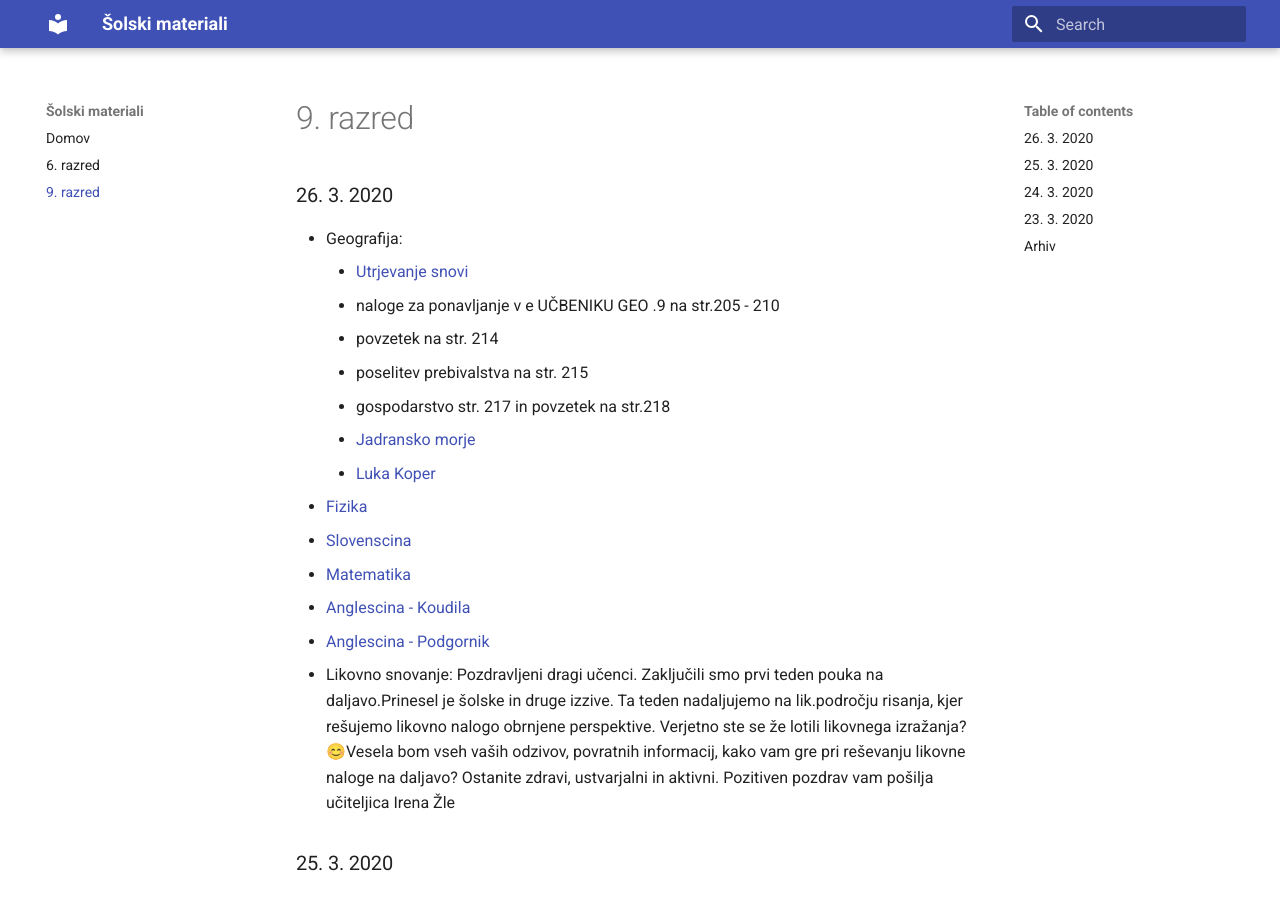
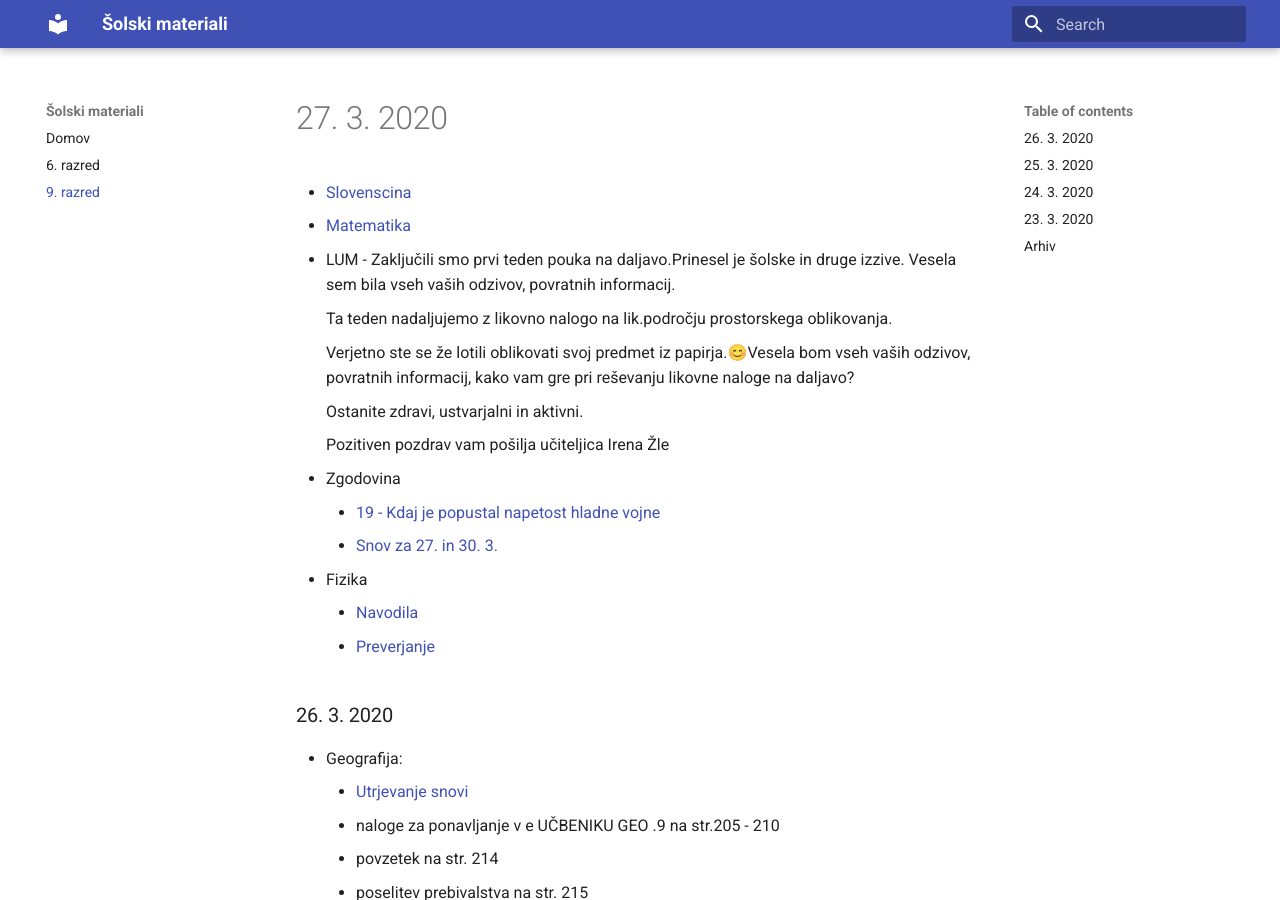
Before and after one commit to skyflyer/solski-materiali, an MkDocs documentation site: the page built from docs/9razred/index.md, in a window 1280 px wide and 900 px high. Built offline with MkDocs 1.6.1 and Material for MkDocs 9.7.7, drawn with Linux system fonts in a browser that asks for light colours.

Commit message:
27. 3. 2020 - 9. razred

```diff
--- a/docs/9razred/index.md
+++ b/docs/9razred/index.md
@@ -2,6 +2,35 @@
 title: 9. razred
 summary: ucna snov za 9. razred
 ---
+
+<!--
+### 30. 3. 2020
+
+* Zgodovina
+    * [19 - Kdaj je popustal napetost hladne vojne](zgodovina/19-kdaj-je-popustila-napetost.pdf)
+    * [Snov za 27. in 30. 3.](zgodovina/2020-03-27-30-zgodovina.pdf)
+-->
+
+# 27. 3. 2020
+
+* [Slovenscina](slovenscina/2020-03-27-slovenscina.pdf)
+* [Matematika](matematika/2020-03-27-matematika.pdf)
+* LUM - Zaključili smo prvi teden pouka na daljavo.Prinesel je šolske in druge izzive. Vesela sem bila vseh vaših odzivov, povratnih informacij.
+
+    Ta teden nadaljujemo z likovno nalogo na lik.področju prostorskega oblikovanja.
+
+    Verjetno ste se že lotili oblikovati svoj predmet iz papirja.😊Vesela bom vseh vaših odzivov, povratnih informacij, kako vam gre pri reševanju likovne naloge na daljavo?
+
+    Ostanite zdravi, ustvarjalni in aktivni.
+
+    Pozitiven pozdrav vam pošilja učiteljica Irena Žle
+
+* Zgodovina
+    * [19 - Kdaj je popustal napetost hladne vojne](zgodovina/19-kdaj-je-popustila-napetost.pdf)
+    * [Snov za 27. in 30. 3.](zgodovina/2020-03-27-30-zgodovina.pdf)
+* Fizika
+    * [Navodila](fizika/Navodila4FIZ9.pdf)
+    * [Preverjanje](fizika/PreverjanjeFIZ9poglavje_3.pdf)
 
 ### 26. 3. 2020
 
```
Also changed, not shown: 6 other files.
